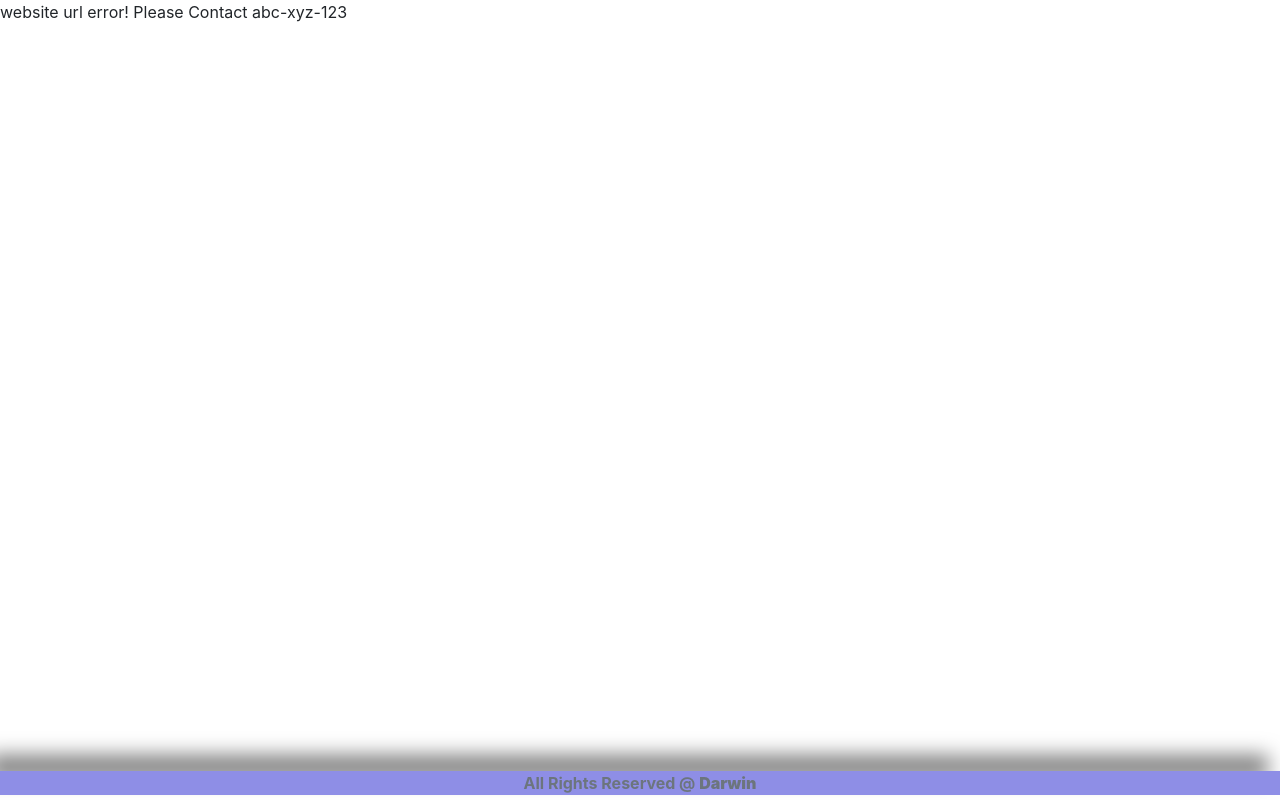
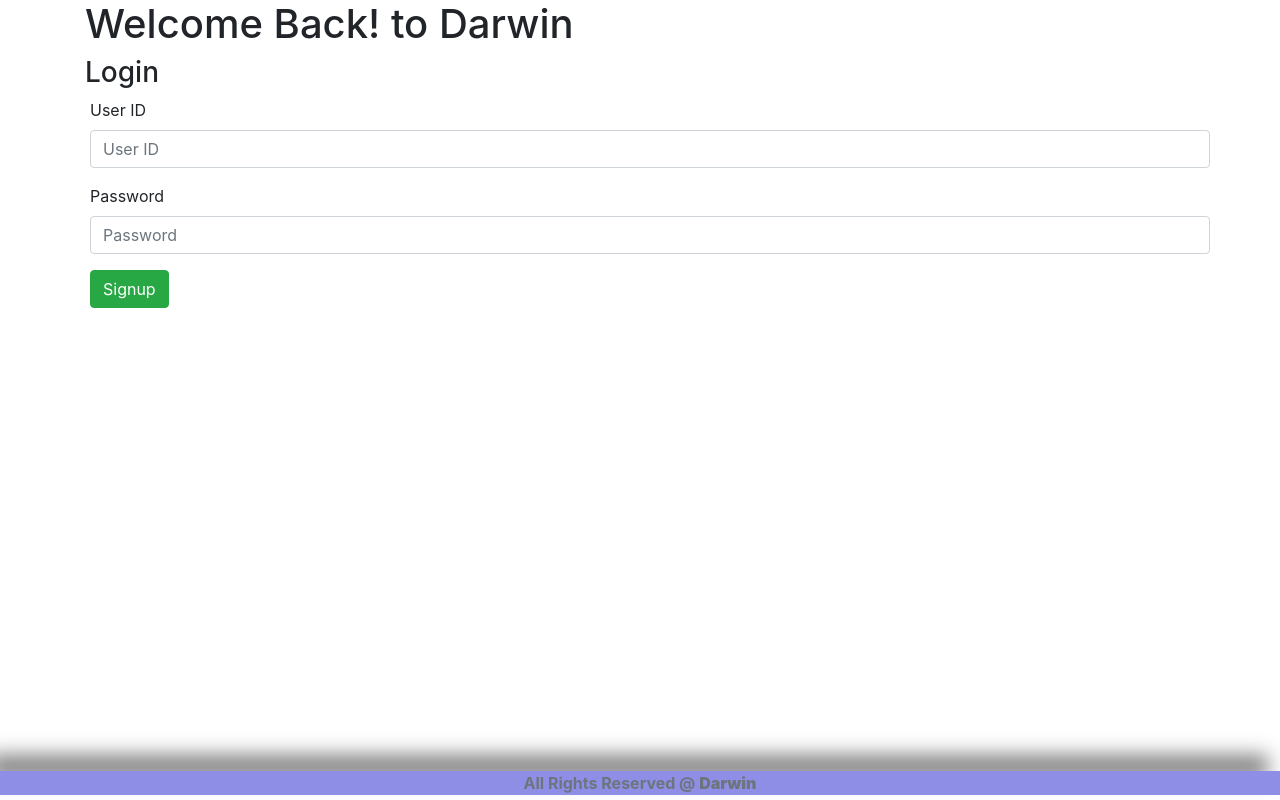
Before and after one commit to shivramsuthar/test, a React (Create React App) app: page / in a window 1280 px wide. Built offline with nearby package versions, Linux system fonts and the light colour scheme.

Commit message:
first commit

```diff
--- a/src/darwin/Darwin.jsx
+++ b/src/darwin/Darwin.jsx
@@ -13,6 +13,7 @@ class Darwin extends Component {
         <Router>
           <>  <div className="switch">
             <Switch >
+              <Route path="/" exact component={Login} />
               <Route path="/login" component={Login} />
               <AuthenticatedRoute path="/welcome" component={Welcome} />
               <Route path="/Logout" component={Logout} />
```
Also changed, not shown: 1 other file (tests, documents, lock files or other folders).
